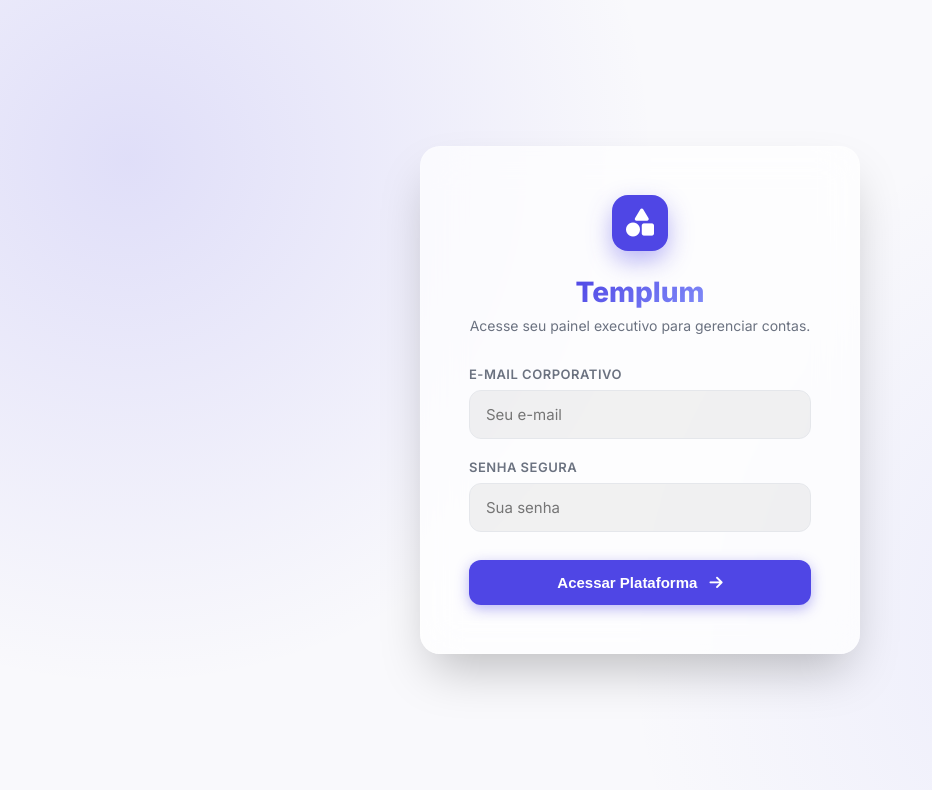
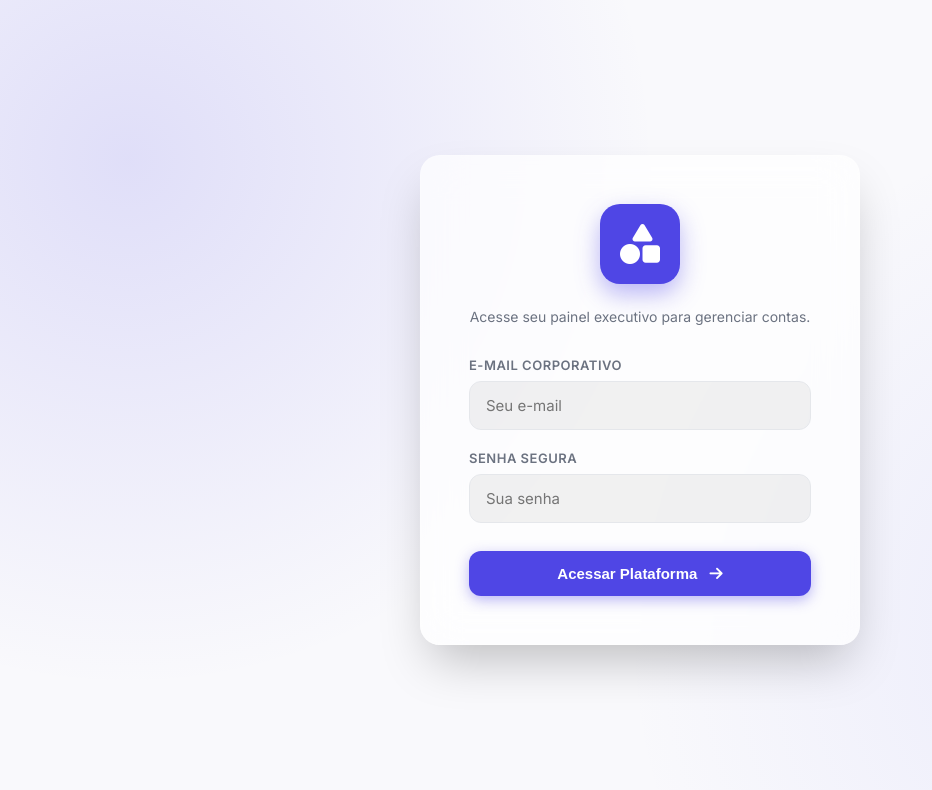
Before and after one commit to jhonrodrigues/templumn, a website: page login.html in a window 1280 px wide. Shown: the whole page, without its empty margins (0-932 px from the left). Drawn offline with Linux system fonts and the light colour scheme.

Commit message:
fix: show only logo on login page

```diff
--- a/login.html
+++ b/login.html
@@ -52,10 +52,7 @@
 <body>
 
     <div class="login-box">
-        <div class="login-logo"><i class="fa-solid fa-shapes"></i></div>
-        <h1 style="display: flex; align-items: center; justify-content: center; gap: 10px;">
-            <span style="background: linear-gradient(135deg, var(--primary), #818cf8); -webkit-background-clip: text; -webkit-text-fill-color: transparent; background-clip: text;">Templum</span>
-        </h1>
+        <div class="login-logo" style="width: 80px; height: 80px; border-radius: 20px; font-size: 40px;"><i class="fa-solid fa-shapes"></i></div>
         <p>Acesse seu painel executivo para gerenciar contas.</p>
 
         <div class="form-group">
```
